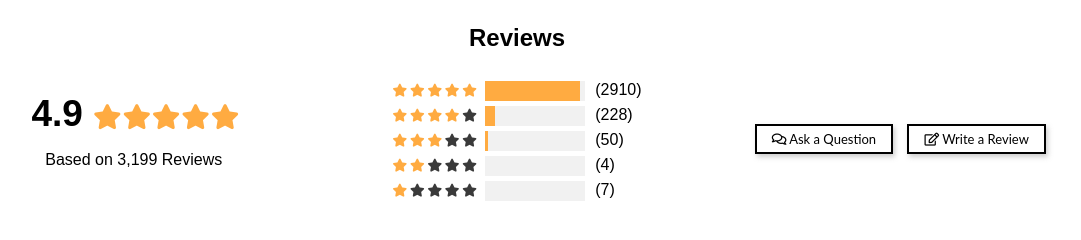
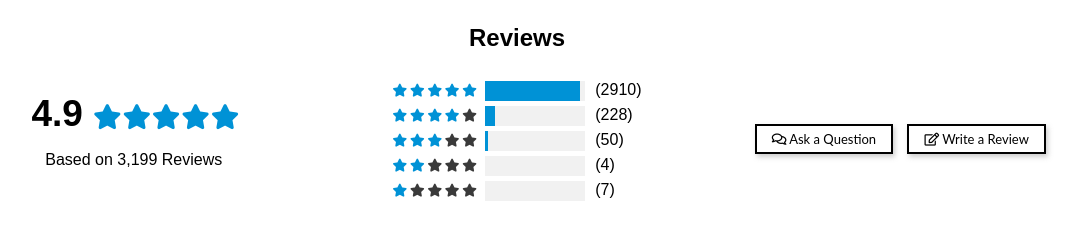
Before and after one commit to RichieDevR/Beyond40, a plain HTML site: page index.html in a window 1280 px wide. Shown: the whole page, without its empty margins (123-1204 px from the left). Drawn offline with Linux system fonts and the light colour scheme; a web font is replaced by a local one.

Commit message:
fixed color

```diff
--- a/style.css
+++ b/style.css
@@ -14,14 +14,14 @@ body {
 
 	text-decoration: none;
 
-	color:	#ffab41 ;
+	color: #0092d6;
 }
 
 .checked {
 	font-size: 13px;
 	width: 13px;
 	height: 13px;
-	color: #ffab41;
+	color: #0092d6;
 }
 
 .unchecked {
@@ -53,8 +53,6 @@ body {
 	white-space: nowrap;
 	font-size: 37px;
 	font-weight: 900;
-
-
 }
 
 h3 {
@@ -109,41 +107,41 @@ h3 {
 .bar-5 {
 	width: 95%;
 	height: 20px;
-	background-color: #ffab41;
+	background-color: #0092d6;
 }
 
 .bar-4 {
 	width: 10%;
 	height: 20px;
-	background-color: #ffab41;
+	background-color: #0092d6;
 }
 
 
 .bar-3 {
 	width: 3%;
 	height: 20px;
-	background-color: #ffab41;
+	background-color: #0092d6;
 }
 
 .bar-2 {
 	width: 0%;
 	height: 20px;
-	background-color: #ffab41;
+	background-color: #0092d6;
 }
 
 .bar-1 {
 	width: 0%;
 	height: 20px;
-	background-color: #ffab41;
+	background-color: #0092d6;
 }
 
 .summary-overview {
 	width: 100%;
-  text-align: center;
+	text-align: center;
 }
 
-.total{
-  font-weight:lighter
+.total {
+	font-weight: lighter
 }
 
 .buttons {
```
